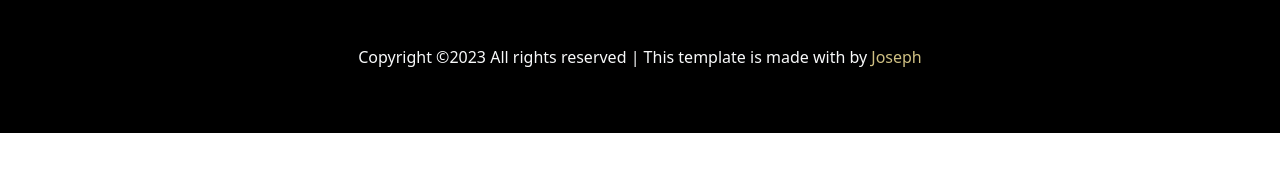
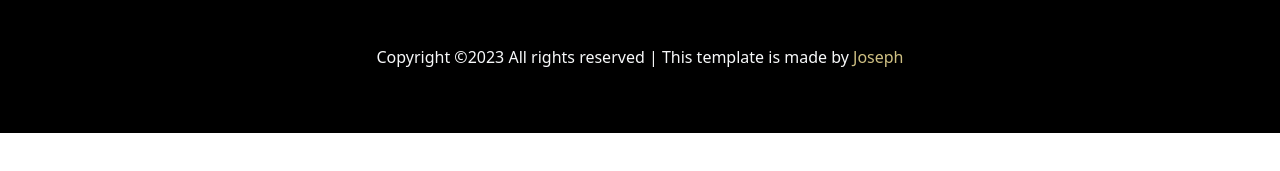
Before and after one commit to josephpal27/Minishop-Clone-Project, a plain HTML site: page footer.html in a window 1280 px wide. Shown: the part 267-438 px from the top of the page. Drawn offline with nearby package versions, Linux system fonts and the light colour scheme.

Commit message:
footer updated

```diff
--- a/footer.html
+++ b/footer.html
@@ -14,7 +14,7 @@
   <body>
 
 
-    <div class="container-fluid p-5" style="background-color: black;">
+    <div class="container-fluid px-3 py-5" style="background-color: black;">
         <div class="container text-light">
 
           <div class="row">
@@ -82,7 +82,7 @@
           </div>
 
           <div class="row text-center pt-5">
-            <p>Copyright ©2023 All rights reserved | This template is made with  by <span style="color: #cfc083;">Joseph</span></p>
+            <p>Copyright ©2023 All rights reserved | This template is made by <span style="color: #cfc083;">Joseph</span></p>
           </div>
 
         </div>
```
Also changed, not shown: index.html (+1 -1 lines).
